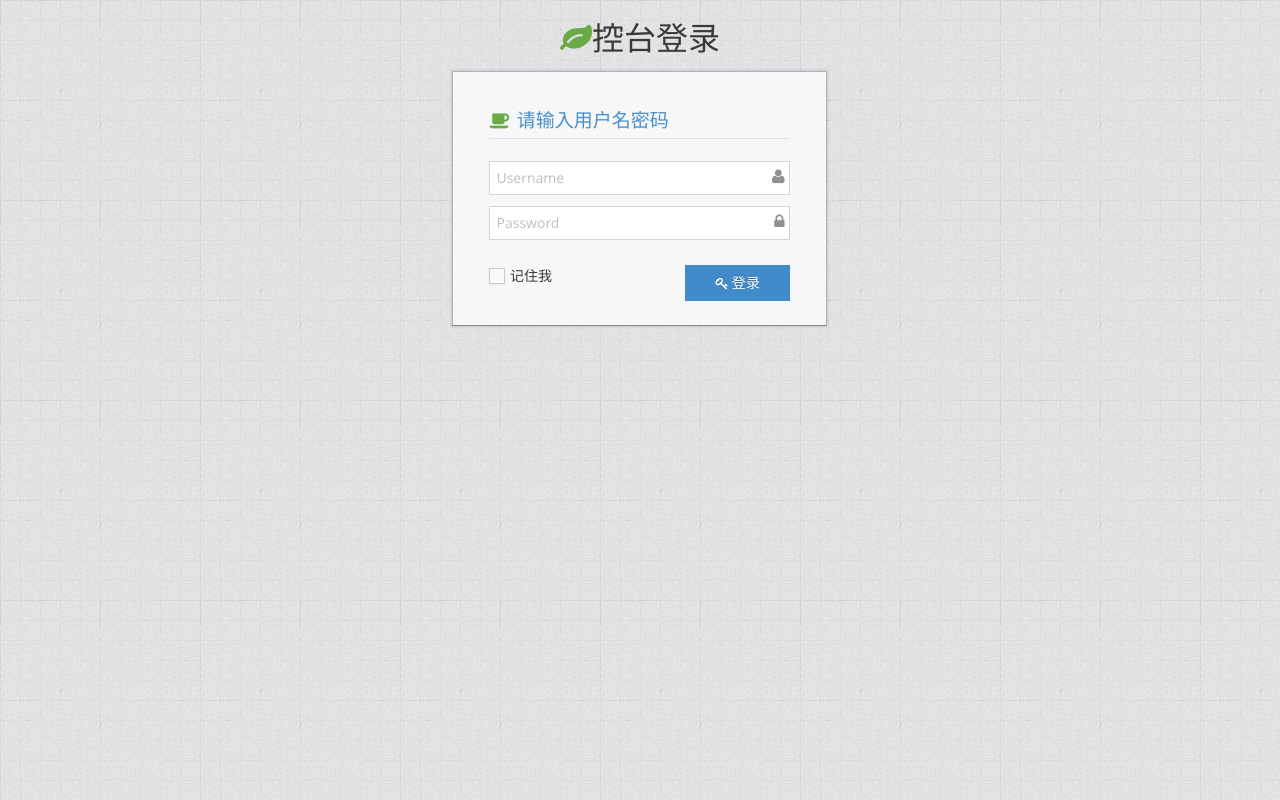
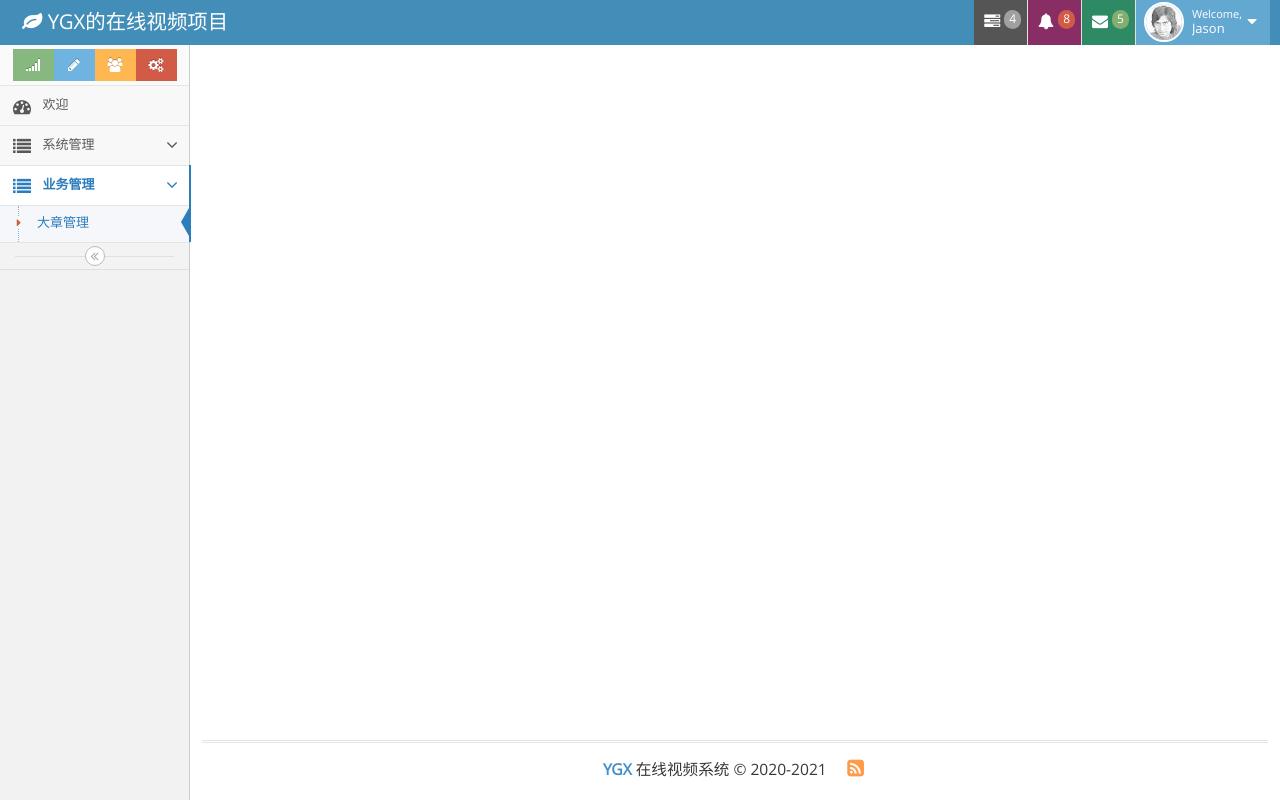
Before and after one commit to Freesia-Young/course, a Vue app in the folder admin/: page / in a window 1280 px wide. Before the commit this address led to /#/login. Built offline with nearby package versions, Linux system fonts and the light colour scheme.

Commit message:
1.路由修改，去掉了/admin

```diff
--- a/admin/src/router.js
+++ b/admin/src/router.js
@@ -11,13 +11,16 @@
     { path: '*', redirect:'/login'  },
     { path: '/login', component: Login},
     {
-        path: '/admin',
+        path: '/',
+        name:'admin',
         component: Admin,
         children:[{
             path: 'welcome',
+            name:'welcome',
             component:Welcome
         },{
             path: 'business/chapter',
+            name:'business/chapter',
             component: Chapter
         }]
     },
--- a/admin/src/views/admin.vue
+++ b/admin/src/views/admin.vue
@@ -356,7 +356,7 @@
 
         <ul class="nav nav-list">
           <li class="" id="welcome-sidebar">
-            <router-link to="/admin/welcome">
+            <router-link to="/welcome">
               <i class="menu-icon fa fa-tachometer"></i>
               <span class="menu-text"> 欢迎 </span>
             </router-link>
@@ -407,7 +407,7 @@
 
             <ul class="submenu">
               <li class="active" id="business-chapter-sidebar">
-                <router-link to="/admin/business/chapter">
+                <router-link to="/business/chapter">
                   <i class="menu-icon fa fa-caret-right"></i>
                   大章管理
                 </router-link>
--- a/admin/src/views/login.vue
+++ b/admin/src/views/login.vue
@@ -80,7 +80,7 @@
   },
   methods:{
     login(){
-      this.$router.push("/admin")
+      this.$router.push("/welcome")
     }
   }
 }
```
